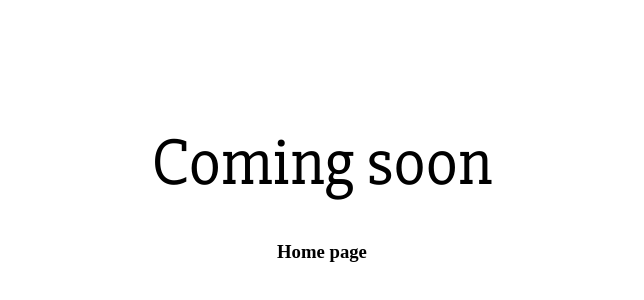
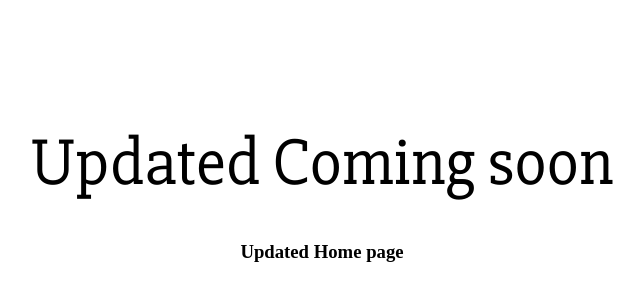
Before and after one commit to ridwanray/s3-deployment-static-site, a plain HTML site: page index.html in a window 1280 px wide. Shown: the part 28-328 px from the top of the page, without its empty margins (318-962 px from the left). Drawn offline with Linux system fonts and the light colour scheme.

Commit message:
initial commit

```diff
--- a/index.html
+++ b/index.html
@@ -5,8 +5,8 @@
     <link href="https://fonts.googleapis.com/css?family=Slabo+27px" rel="stylesheet">
 </head>
 <body >
-    <span style="margin-top: 150px;; padding:0;  display:flex; justify-content:center; align-items:center; font-size:50pt; font-family: 'Slabo 27px', serif;">Coming soon</span> <br/>
-    <h3 style="display: flex; justify-content: center;">Home page</h3> <br>
+    <span style="margin-top: 150px;; padding:0;  display:flex; justify-content:center; align-items:center; font-size:50pt; font-family: 'Slabo 27px', serif;">Updated Coming soon</span> <br/>
+    <h3 style="display: flex; justify-content: center;">Updated Home page</h3> <br>
 
 </body>
 </html>
```
Also changed, not shown: 1 other file.
